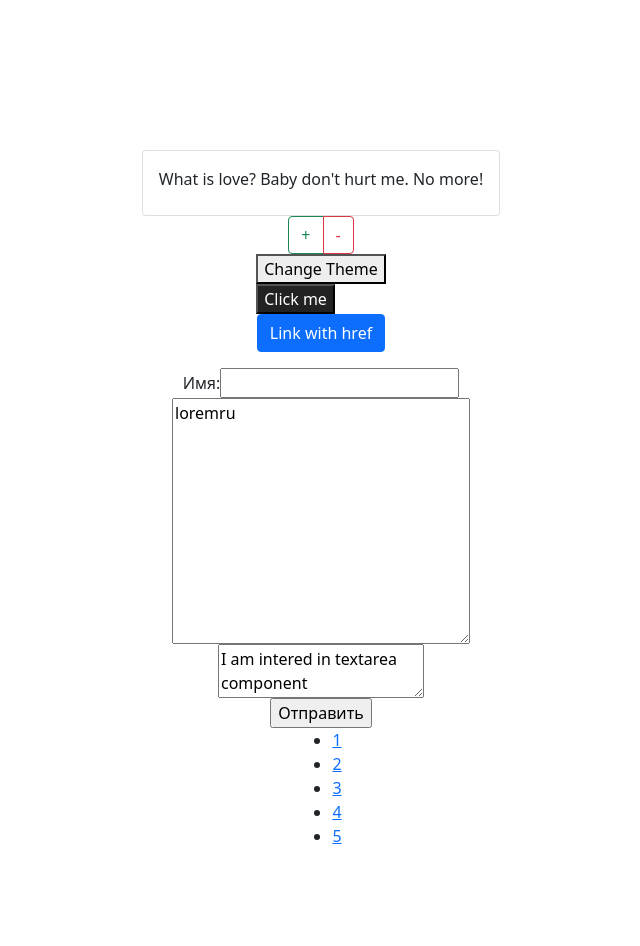
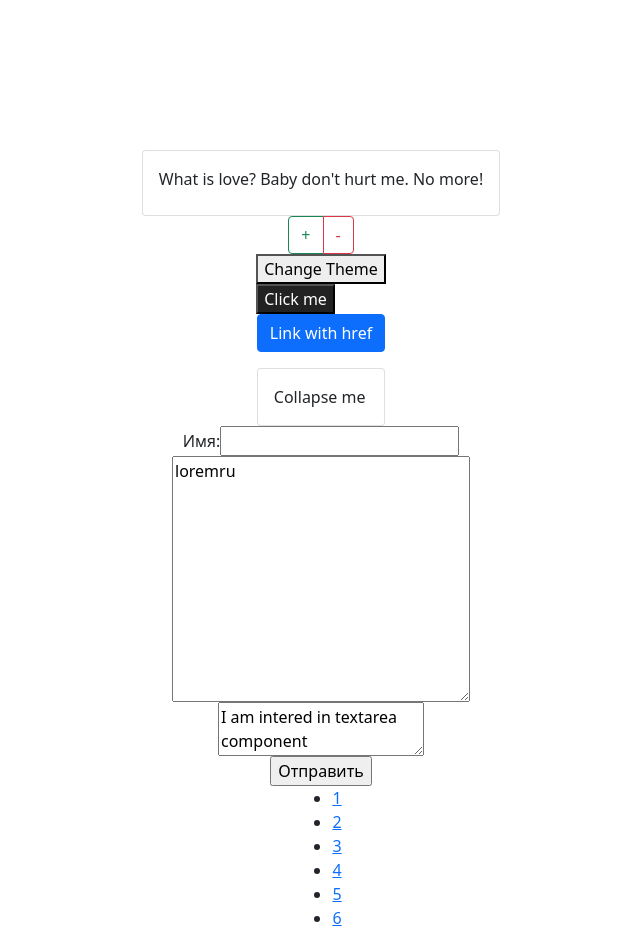
Before and after one commit to ElKlaus/react_apps, a React (Create React App) app in the folder hexlet_app/: page / in a window 1280 px wide. Shown: the whole page, without its empty margins (319-959 px from the left). Before the commit the page ends 864 px from the top, so only its background shows below. Built offline with nearby package versions, Linux system fonts and the light colour scheme.

Commit message:
Test functional components

```diff
--- a/hexlet_app/src/App.js
+++ b/hexlet_app/src/App.js
@@ -32,7 +32,7 @@ class App extends React.Component {
         <Buttons />
         <Collapse text={'Collapse me'} />
         <Form text="loremru" />
-        <List items={[1, 2, 3, 4, 5]} />
+        <List  items={[1, 2, 3, 4, 5, 6]}/>
       </div>
     );
   }
--- a/hexlet_app/src/components/collapse.jsx
+++ b/hexlet_app/src/components/collapse.jsx
@@ -7,16 +7,12 @@ export default class Collapse extends React.Component {
     this.state = {
       opened: props.opened,
     }
-  };
-
-  handleClick(e) {
-    e.preventDefault();
-
-    this.setState(({ opened }) => ({ opened: !opened }))
   }
 
+  handleClick = () => this.setState(({ opened, aria }) => ({ opened: !opened, aria: !aria }));
+
   render() {
-    const { text } = this.props
+    const { text } = this.props;
     const { opened } = this.state;
     const collapseClass = cn('collapse', {
       show: opened,
@@ -25,7 +21,7 @@ export default class Collapse extends React.Component {
     return (
       <div>
         <p>
-          <a href="/test" className="btn btn-primary" data-bs-toggle="collapse" role="button" aria-expanded={opened} onClick={this.handleClick.bind(this)}>Link with href</a>
+          <a href="#" className="btn btn-primary" data-bs-toggle="collapse" role="button" aria-expanded={opened} onClick={this.handleClick}>Link with href</a>
         </p>
         <div className={collapseClass}>
           <div className="card card-body">
@@ -33,10 +29,10 @@ export default class Collapse extends React.Component {
           </div>
         </div>
       </div>
-    );
+    )
   }
 }
 
-Collapse.defaultState = {
-  opened: false,
-}
+Collapse.defaultProps = {
+  opened: true,
+};
--- a/hexlet_app/src/components/list.jsx
+++ b/hexlet_app/src/components/list.jsx
@@ -1,5 +1,4 @@
 import React from "react";
-import cn from "classnames";
 
 const Item = (props) => {
   const { value, onRemove } = props;
@@ -8,14 +7,14 @@ const Item = (props) => {
     <li>
       <a href="#" onClick={onRemove(value)}>{value}</a>
     </li>
-  );
+  )
 }
 
 export default class List extends React.Component {
   constructor(props) {
     super(props);
     const { items } = this.props;
-    this.state = { items };
+    this.state = { items }
   }
 
   handleRemove = (value) => (e) => {
@@ -23,7 +22,7 @@ export default class List extends React.Component {
 
     const newItems = this.state.items.filter(item => item !== value);
 
-    this.setState({ items: newItems })
+    this.setState({ items: newItems });
   }
 
   render() {
@@ -32,9 +31,13 @@ export default class List extends React.Component {
     return (
       <ul>
         {items.map(i =>
-          <Item onRemove={this.handleRemove} value={i} key={i} />
+          <Item onRemove={this.handleRemove} value={i} />
         )}
       </ul>
     )
   }
 }
+
+// List.defaultProps = {
+//   items: [1, 2, 3, 4, 5, 6],
+// }
```
Also changed, not shown: hexlet_app/src/components/theme-context.jsx (line endings or trailing spaces).
